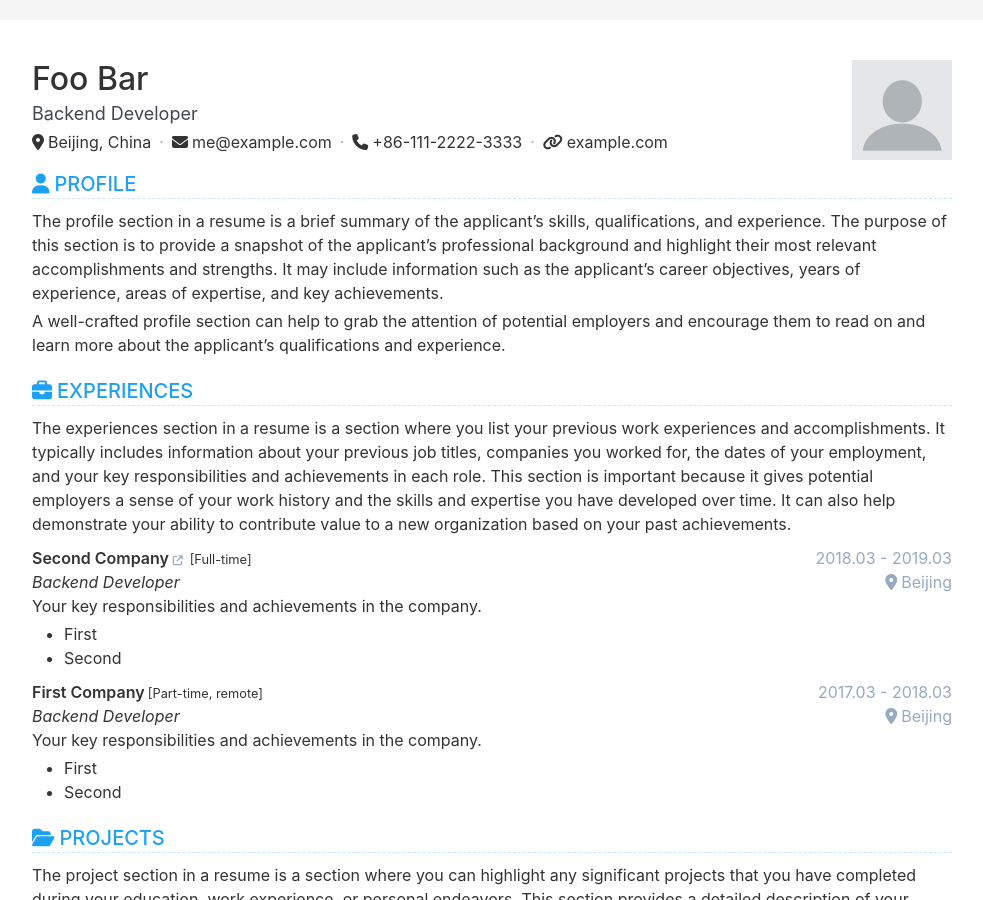
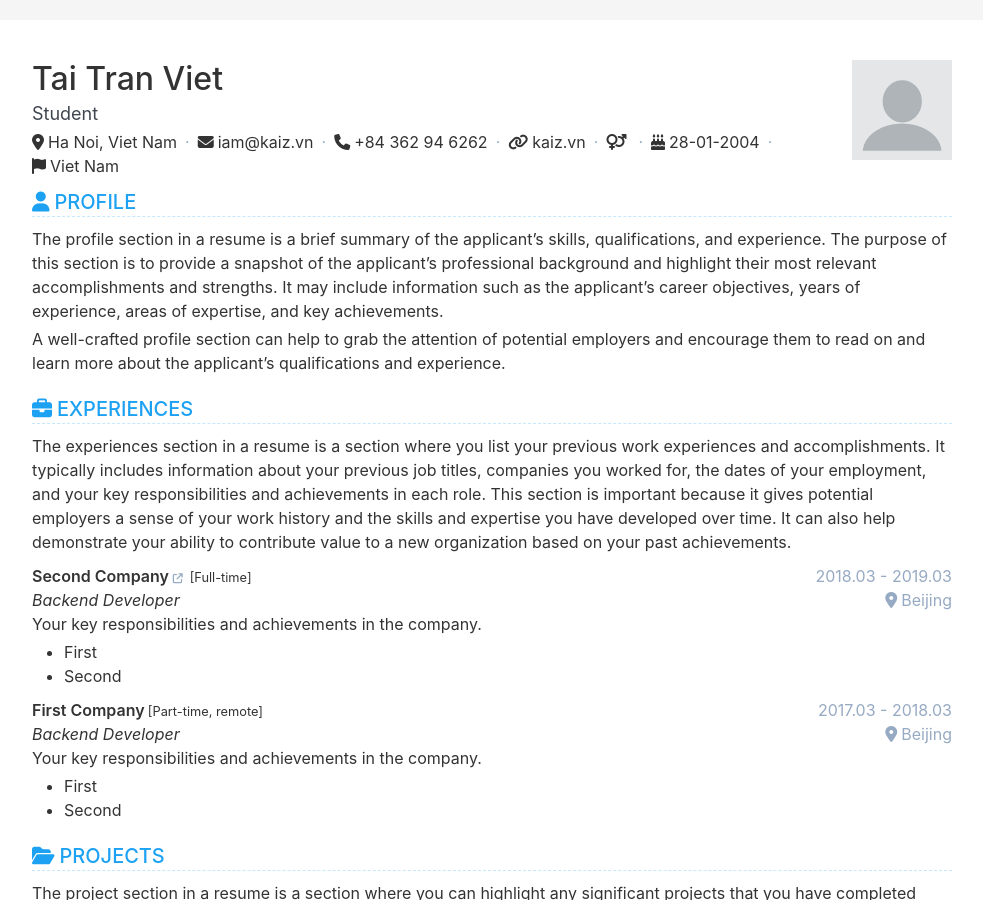
Before and after one commit to tentoilatai/online-resume, a Jekyll site: the page built from index.html, in a window 1280 px wide and 900 px high. Shown: the whole window, without its empty margins (148-1131 px from the left). Built offline with Jekyll 4.4.1, drawn with Linux system fonts in a browser that asks for light colours; part of the change alters nothing that is shown.

Commit message:
update personal information in data.yml

```diff
--- a/_data/data.yml
+++ b/_data/data.yml
@@ -3,21 +3,21 @@ meta:
   language: en              # text language, the value is HTML lang attribute value, default is "en"
 
 basic:
-  name: Foo Bar                      # name
-  title: Backend Developer           # job title
+  name: Tai Tran Viet                      # name
+  title: Student           # job title
   avatar:
     show: true                       # show or hide avatar
     path: /assets/images/profile.png # file path or link to your avatar
 
 contact:
-  location: Beijing, China  # location, text or markdown link syntax
-  email: me@example.com     # email address
-  phone: +86-111-2222-3333  # phone number, the format is "+[Country Code] [Area Code (if applicable)] [Local Phone Number]"
-  website: example.com      # site link without schema, like example.com, will automatically prepend "https://"
+  location: Ha Noi, Viet Nam  # location, text or markdown link syntax
+  email: iam@kaiz.vn     # email address
+  phone: +84 362 94 6262  # phone number, the format is "+[Country Code] [Area Code (if applicable)] [Local Phone Number]"
+  website: kaiz.vn      # site link without schema, like example.com, will automatically prepend "https://"
 
-  gender:                   # gender or pronoun
-  birthday:                 # birthday
-  nationality:              # nationality
+  gender: Male                   # gender or pronoun
+  birthday: 28-01-2004                # birthday
+  nationality: Viet Nam             # nationality
   visa:                     # passport visa
   drivinglicense:           # driving licence
 
@@ -25,35 +25,35 @@ contact:
   # Please copy the <> part of the comment in the link to your profile on the relevant site and paste it here.
 
   # programming
-  github:                   # https://github.com/<username>
-  gitlab:                   # https://gitlab.com/<username>
-  bitbucket:                # https://bitbucket.com/<username>
+  github:                   # https://github.com/tentoilatai
+  gitlab:                   # https://gitlab.com/tentoilatai
+  bitbucket:                # https://bitbucket.com/tentoilatai
   git:                      # selfhost git site link without schema "https://"
-  leetcode:                 # https://leetcode.com/<username>
-  codeforces:               # https://codeforces.com/profile/<username>
-  codewars:                 # https://www.codewars.com/users/<username>
-  topcoder:                 # https://profiles.topcoder.com/<username>
-  huggingface:              # https://huggingface.co/<username>
-  codepen:                  # https://codepen.io/<username>
-  tryhackme:                # https://tryhackme.com/p/<username>
+  leetcode:                 # https://leetcode.com/tentoilatai
+  codeforces:               # https://codeforces.com/profile/tentoilatai
+  codewars:                 # https://www.codewars.com/users/tentoilatai
+  topcoder:                 # https://profiles.topcoder.com/tentoilatai
+  huggingface:              # https://huggingface.co/tentoilatai
+  codepen:                  # https://codepen.io/tentoilatai
+  tryhackme:                # https://tryhackme.com/p/tentoilatai
 
   # research
-  googlescholar:            # https://scholar.google.com/citations?user=<username>
-  researchgate:             # https://www.researchgate.net/profile/<username>
-  orcid:                    # https://orcid.org/<id>
-  figshare:                 # https://figshare.com/authors/<name/id>
-  kaggle:                   # https://www.kaggle.com/<username>
+  googlescholar:            # https://scholar.google.com/citations?user=tentoilatai
+  researchgate:             # https://www.researchgate.net/profile/tentoilatai
+  orcid:                    # https://orcid.org/tentoilatai
+  figshare:                 # https://figshare.com/authors/tentoilatai
+  kaggle:                   # https://www.kaggle.com/tentoilatai
 
   # writing
-  medium:                   # https://medium.com/@<username>
-  wordpress:                # https://<username>.wordpress.com
-  blogger:                  # https://<username>.blogspot.com
-  devto:                    # https://dev.to/<username>
+  medium:                   # https://medium.com/@tentoilatai
+  wordpress:                # https://tentoilatai.wordpress.com
+  blogger:                  # https://tentoiltai.blogspot.com
+  devto:                    # https://dev.to/tentoilatai
 
   # creativity
-  figma:                    # https://www.figma.com/@<username>
-  behance:                  # https://www.behance.net/<username>
-  dribbble:                 # https://dribbble.com/<username>
+  figma:                    # https://www.figma.com/@tentoilatai
+  behance:                  # https://www.behance.net/tentoilatai
+  dribbble:                 # https://dribbble.com/tentoilatai
   artstation:               # https://www.artstation.com/<username>
   pixiv:                    # https://www.pixiv.net/users/<id>
   pinterest:                # https://www.pinterest.com/<username>
```
